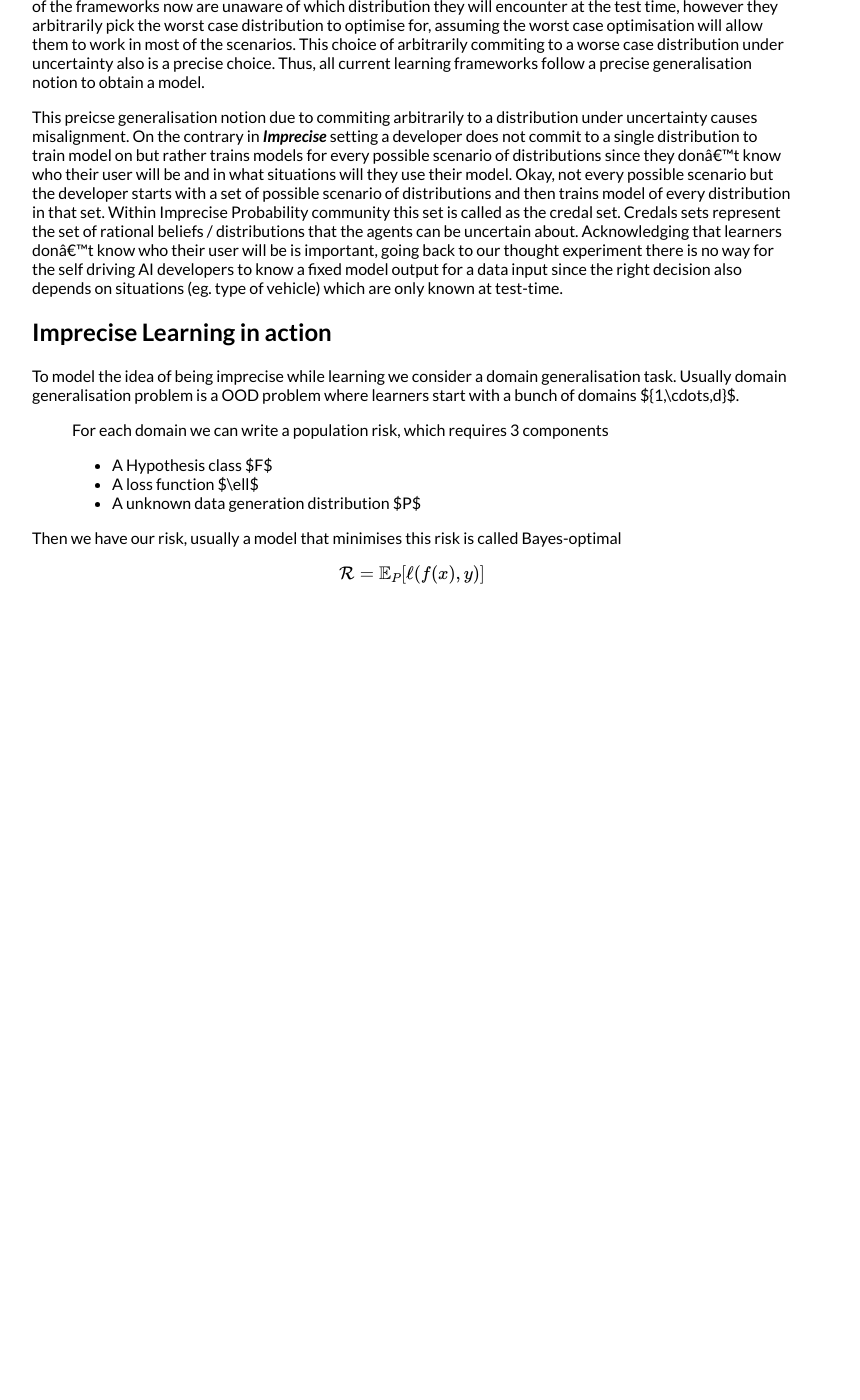
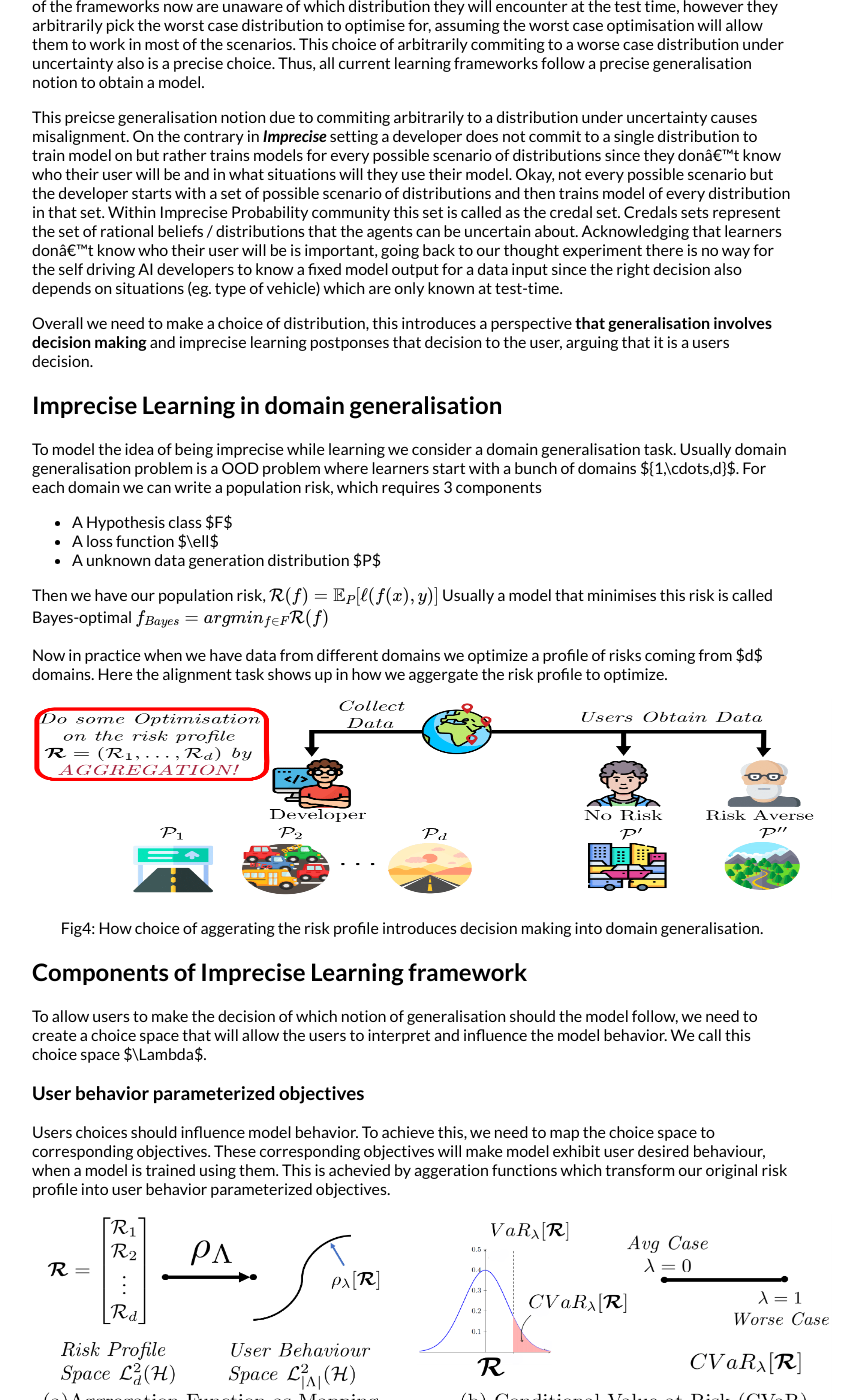
Before and after one commit to Anurag14/anurag14.github.io, a Jekyll site: the page built from _posts/2024-07-16-Imprecise-Learning.md, in a window 1280 px wide and 1400 px high, scrolled down 2021 px. Shown: the whole window, without its empty margins (228-1088 px from the left). Built offline with Jekyll 4.4.1, drawn with Linux system fonts in a browser that asks for light colours; formulas are drawn with MathJax 3; before the commit the page ends 2651 px from its top, so only the background shows below that; some of the changed text lies outside the part shown.

Commit message:
part 2 blog update

```diff
--- a/_posts/2024-07-16-Imprecise-Learning.md
+++ b/_posts/2024-07-16-Imprecise-Learning.md
@@ -5,7 +5,7 @@ date: 2024-07-16
 ---
 ## A self-driving AI's dilemma
 <p align="center">
-<img src="https://anurag14.github.io/blog_resources/2024-07-17/thought-1.png" width="400" height="200" />
+<img src="https://anurag14.github.io/blog_resources/2024-07-17/thought.png" width="800" height="200" />
 </p>
 <p align ="center">
 Fig1: A self driving car thought experiment
@@ -21,7 +21,7 @@ With imprecise learning our aim is to develop better generalisation frameworks w
 
 ## Approach of Imprecise Learnering
 <p align="center">
-<img src="https://anurag14.github.io/blog_resources/2024-07-17/tldr.png" width="400" height="200" />
+<img src="https://anurag14.github.io/blog_resources/2024-07-17/tldr.png" width="800" height="200" />
 </p>
 <p align ="center">
 Fig2: We train a bunch of models that the user can pick from at test time.
@@ -33,7 +33,7 @@ We propose that the model developer trains a bunch of models and then let the us
 
 ## How does Imprecise Learning differ from standard learning frameworks?
 <p align="center">
-<img src="https://anurag14.github.io/blog_resources/2024-07-17/introduction.png" width="400" height="200" />
+<img src="https://anurag14.github.io/blog_resources/2024-07-17/introduction.png" width="800" height="200" />
 </p>
 <p align ="center">
 Fig3: How are assumptions on developers and users relaxed in the Imprecise Learning framework compared to previous settings.
@@ -45,13 +45,69 @@ With the IID assumption developer knows that the test time distribution is going
 
 This preicse generalisation notion due to commiting arbitrarily to a distribution under uncertainty causes misalignment. On the contrary in **_Imprecise_** setting a developer does not commit to a single distribution to train model on but rather trains models for every possible scenario of distributions since they don't know who their user will be and in what situations will they use their model. Okay, not every possible scenario but the developer starts with a set of possible scenario of distributions and then trains model of every distribution in that set. Within Imprecise Probability community this set is called as the credal set. Credals sets represent the set of rational beliefs / distributions that the agents can be uncertain about. Acknowledging that learners don't know who their user will be is important, going back to our thought experiment there is no way for the self driving AI developers to know a fixed model output for a data input since the right decision also depends on situations (eg. type of vehicle) which are only known at test-time.
 
-## Imprecise Learning in action
+Overall we need to make a choice of distribution, this introduces a perspective **that generalisation involves decision making** and imprecise learning postponses that decision to the user, arguing that it is a users decision.
+
+## Imprecise Learning in domain generalisation
 
 To model the idea of being imprecise while learning we consider a domain generalisation task. Usually domain generalisation problem is a OOD problem where learners start with a bunch of domains ${1,\cdots,d}$.
-> For each domain we can write a population risk, which requires 3 components
-> - A Hypothesis class $F$
-> - A loss function $\ell$
-> - A unknown data generation distribution $P$
+For each domain we can write a population risk, which requires 3 components
+- A Hypothesis class $F$
+- A loss function $\ell$
+- A unknown data generation distribution $P$
 
-Then we have our risk, usually a model that minimises this risk is called Bayes-optimal
-> $$\mathcal{R}=\mathbb{E}_{P}[\ell(f(x),y)]$$
+Then we have our population risk,  $$\mathcal{R}(f)=\mathbb{E}_{P}[\ell(f(x),y)]$$
+Usually a model that minimises this risk is called Bayes-optimal $$f_{Bayes}=argmin_{f\in F}\mathcal{R}(f)$$
+
+Now in practice when we have data from different domains we optimize a profile of risks coming from $d$ domains. Here the alignment task shows up in how we aggergate the risk profile to optimize.
+
+<p align="center">
+<img src="https://anurag14.github.io/blog_resources/2024-07-17/motivation.png" width="800" height="200" />
+</p>
+<p align ="center">
+Fig4: How choice of aggerating the risk profile introduces decision making into domain generalisation.
+</p>
+
+## Components of Imprecise Learning framework
+
+To allow users to make the decision of which notion of generalisation should the model follow, we need to create a choice space that will allow the users to interpret and influence the model behavior. We call this choice space $\Lambda$.
+
+### User behavior parameterized objectives
+Users choices should influence model behavior. To achieve this, we need to map the choice space to corresponding objectives. These corresponding objectives will make model exhibit user desired behaviour, when a model is trained using them. This is achevied by aggeration functions which transform our original risk profile into user behavior parameterized objectives.
+
+<p align="center">
+<img src="https://anurag14.github.io/blog_resources/2024-07-17/agg_cvar.png" width="800" height="200" />
+</p>
+<p align ="center">
+Fig4: Aggregation functions allow us to get user behavior parameterized objectives and Conditional Value at Risk (CVaR) is a example of such aggregation.
+</p>
+
+### Augmented Hypothesis
+We need to also allow users to recover the model that agrees with their choice at test time, therefore the user's choice should also influcence the model. Therefore, we consider classes of models which depend on both the input and choice for giving output.
+
+<p align="center">
+<img src="https://anurag14.github.io/blog_resources/2024-07-17/agg_cvar.png" width="800" height="200" />
+</p>
+<p align ="center">
+Fig5: Augmented Hypothesis models are user choice dependent.
+</p>
+
+## How do we optimize to learn within such framework?
+
+## Summary
+
+### Step 1: Step 1: Developer represents their uncertainty with credal set
+<p align="center">
+<img src="https://anurag14.github.io/blog_resources/2024-07-17/step1.png" width="800" height="100" />
+</p>
+
+### Step 2: Map credal set to user behaviour choice space $\Lambda$ and pick hypothesis class
+<p align="center">
+<img src="https://anurag14.github.io/blog_resources/2024-07-17/step1.png" width="800" height="100" />
+</p>
+
+### Step 3: Find a distribution that makes Pareto Improvement for model update
+<p align="center">
+<img src="https://anurag14.github.io/blog_resources/2024-07-17/step1.png" width="800" height="100" />
+</p>
+
+### Step 4: At deployment users can consume model $h(\cdot,\lambda)$ with their choice of $\lambda\in\Lambda$
```
Also changed, not shown: blog_resources/2024-07-17/agg_cvar.png (added), blog_resources/2024-07-17/distribution.png (added), blog_resources/2024-07-17/hypernetwork.png (added), blog_resources/2024-07-17/motivation.png (added), blog_resources/2024-07-17/problem_formulation.png (added), blog_resources/2024-07-17/step1.png (added), blog_resources/2024-07-17/step2.png (added), blog_resources/2024-07-17/step3.png (added), blog_resources/2024-07-17/thought.png (renamed from blog_resources/2024-07-17/thought-1.png), blog_resources/2024-07-17/update_example.png (added).
